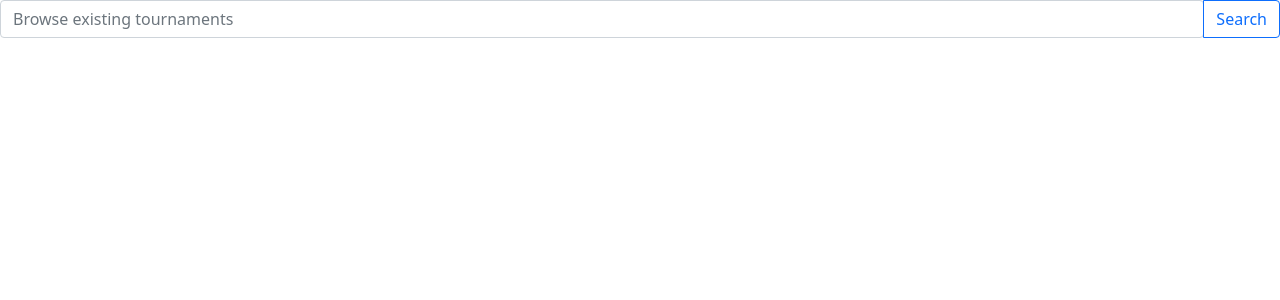
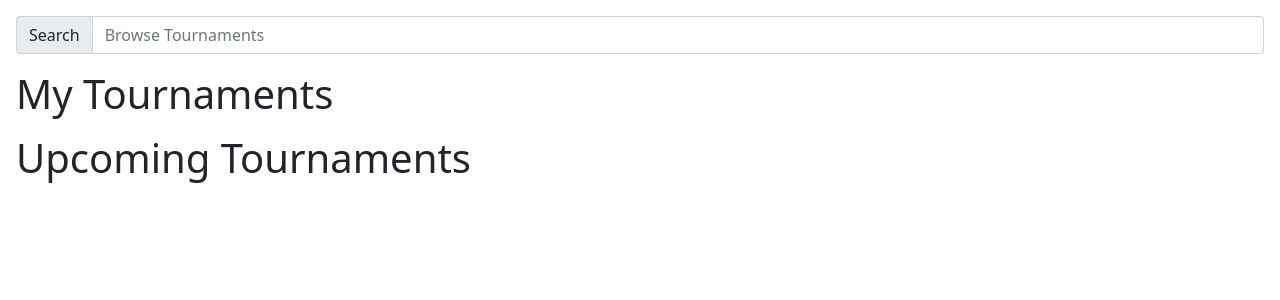
Before and after one commit to Chess3D/csce-315-webapp, a Django app: page /tournaments/ in a window 1280 px wide. Shown: the part 56-356 px from the top of the page. Run offline with Django 3.2, Linux system fonts and the light colour scheme.

Commit message:
Worked on tournament

```diff
--- a/GameRing/tournaments/templates/tournaments/tournaments.html
+++ b/GameRing/tournaments/templates/tournaments/tournaments.html
@@ -32,11 +32,41 @@
   </div>
 </nav>
 
-<!-- Tournamnents work in progres -->
 
+<!-- Tournaments work in progress -->
+<div class="tournaments m-3">
+  <div class="input-group mb-3">
+    <span class="input-group-text" id="basic-addon1">Search</span>
+    <input type="text" class="form-control" placeholder="Browse Tournaments" aria-label="Browse Tournaments" aria-describedby="basic-addon1">
+  </div>
 
-<div class="input-group">
-    <input type="search" class="form-control rounded" placeholder="Browse existing tournaments" aria-label="Search"
-      aria-describedby="search-addon" />
-    <button type="button" class="btn btn-outline-primary">Search</button>
+  <h1 class="mb-3">My Tournaments</h1>
+  <div id="carouselExampleIndicators" class="carousel slide" data-bs-ride="carousel">
+    <div class="carousel-indicators">
+      {% for tournament in my_tournaments %}
+        <button type="button" data-bs-target="#carouselExampleIndicators" data-bs-slide-to="0" class="active" aria-current="true" aria-label="{{ tournament.name }}"></button>
+      {% endfor %}
+      <!-- <button type="button" data-bs-target="#carouselExampleIndicators" data-bs-slide-to="0" class="active" aria-current="true" aria-label="Slide 1"></button>
+      <button type="button" data-bs-target="#carouselExampleIndicators" data-bs-slide-to="1" aria-label="Slide 2"></button>
+      <button type="button" data-bs-target="#carouselExampleIndicators" data-bs-slide-to="2" aria-label="Slide 3"></button> -->
+    </div>
+    <div class="carousel-inner">
+      {% for tournament in my_tournaments %}
+      <div class="carousel-item active">
+        <img src="{{ tournament.image }}" class="d-block w-100" alt="{{ tournament.description }}">
+      </div>
+      {% endfor %}
+    </div>
+    <button class="carousel-control-prev" type="button" data-bs-target="#carouselExampleIndicators" data-bs-slide="prev">
+      <span class="carousel-control-prev-icon" aria-hidden="true"></span>
+      <span class="visually-hidden">Previous</span>
+    </button>
+    <button class="carousel-control-next" type="button" data-bs-target="#carouselExampleIndicators" data-bs-slide="next">
+      <span class="carousel-control-next-icon" aria-hidden="true"></span>
+      <span class="visually-hidden">Next</span>
+    </button>
+  </div>
+
+  <h1 class="mb-3">Upcoming Tournaments</h1>
+
 </div>
```
